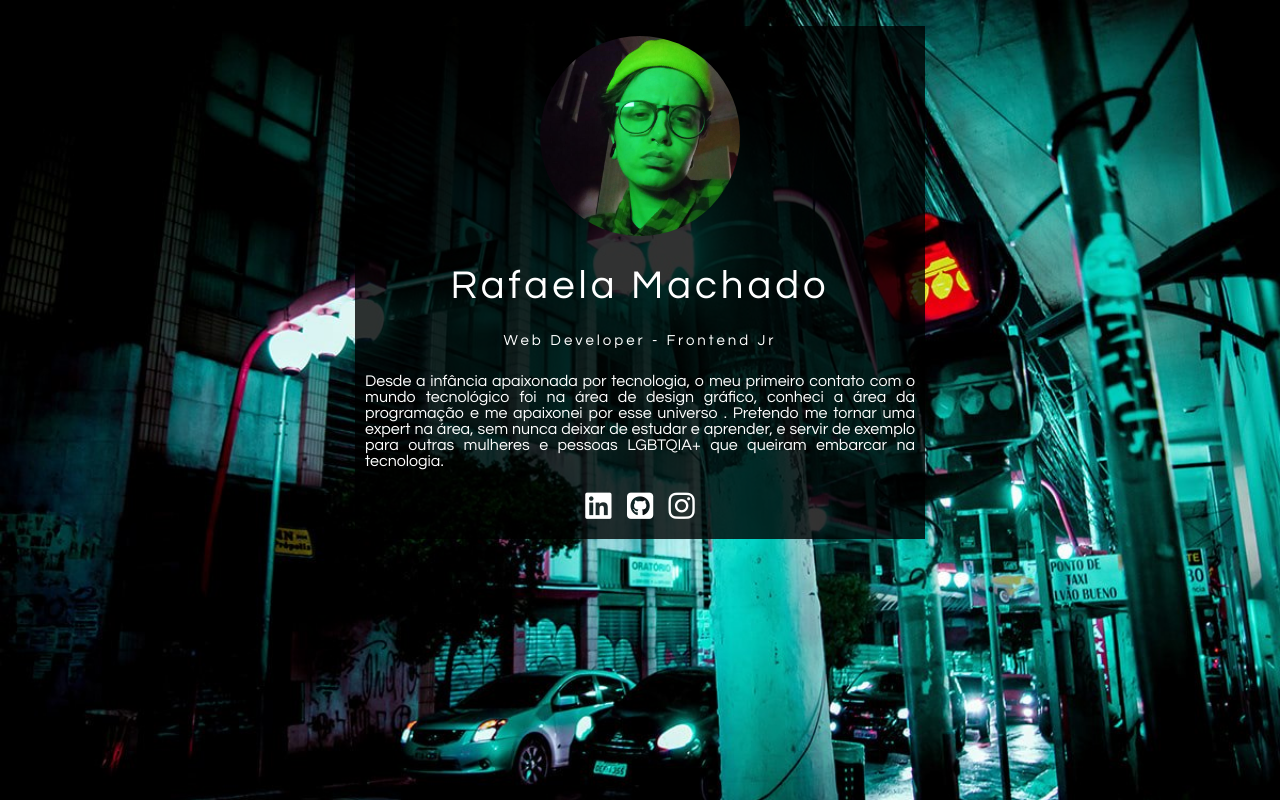
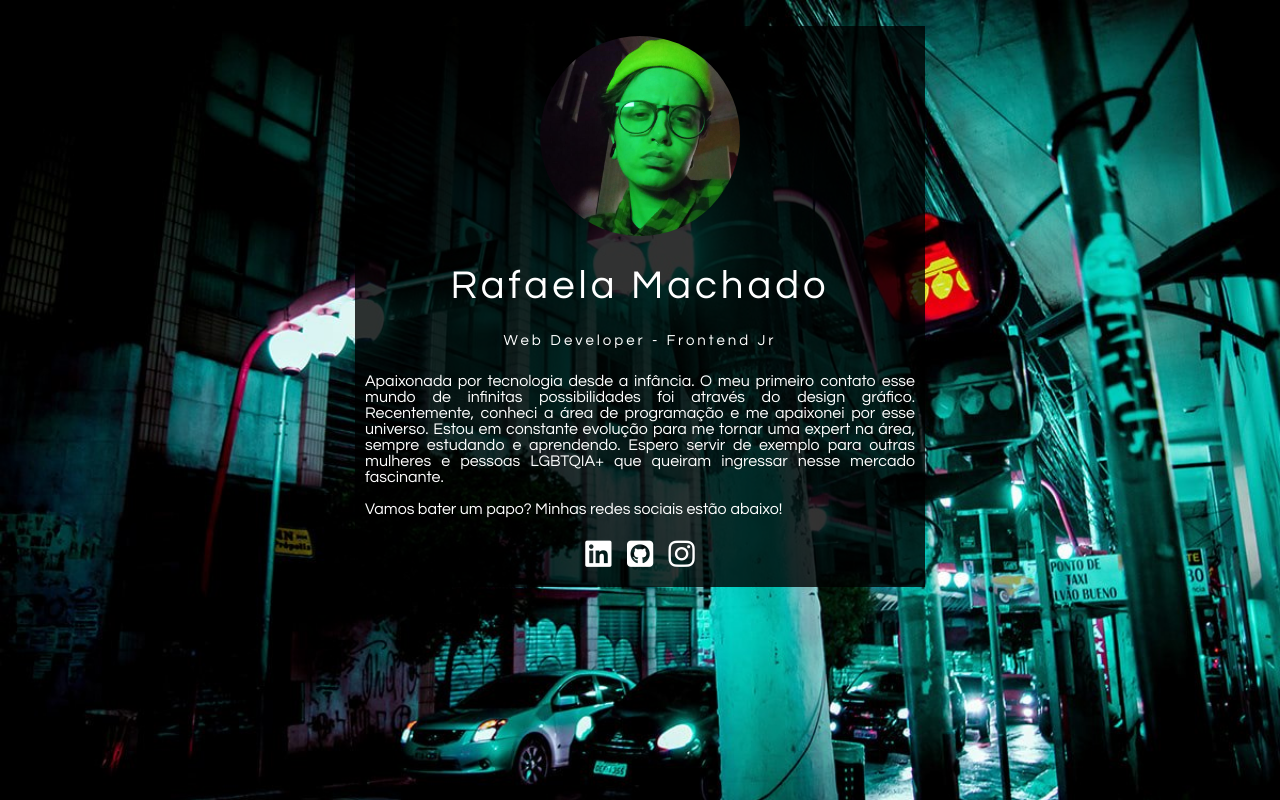
Before and after one commit to rafaelamachadocamara/personal-profile, a plain HTML site: page index.html in a window 1280 px wide. Drawn offline with Linux system fonts and the light colour scheme.

Commit message:
atualizando texto

```diff
--- a/index.html
+++ b/index.html
@@ -11,7 +11,14 @@
         <img src="assets/imgs/pp.jpg" alt="" class="box-img">
         <h1>Rafaela Machado</h1>
         <h5>Web Developer - Frontend Jr</h5>
-        <p>Desde a infância apaixonada por tecnologia, o meu primeiro contato com o mundo tecnológico foi na área de design gráfico, conheci a área da programação e me apaixonei por esse universo . Pretendo me tornar uma expert na área, sem nunca deixar de estudar e aprender, e servir de exemplo para outras mulheres e pessoas LGBTQIA+ que queiram embarcar na tecnologia.</p>
+        <p>Apaixonada por tecnologia desde a infância.
+
+            O meu primeiro contato esse mundo de infinitas possibilidades foi através do design gráfico.
+
+            Recentemente, conheci a área de programação e me apaixonei por esse universo. Estou em constante evolução para me tornar uma expert na área, sempre estudando e aprendendo.
+
+            Espero servir de exemplo para outras mulheres e pessoas LGBTQIA+ que queiram ingressar nesse mercado fascinante. </p>
+            <p>Vamos bater um papo? Minhas redes sociais estão abaixo!</p>
         <ul>
             <li><a href="https://www.linkedin.com/in/rafaelamachado-camara/" target="_blank"><i class="fa fa-linkedin-square" aria-hidden="true"></i></a></li>
             <li><a href="https://github.com/rafaelamachadocamara" target="_blank"><i class="fa fa-github-square" aria-hidden="true"></i></a></li>
```
